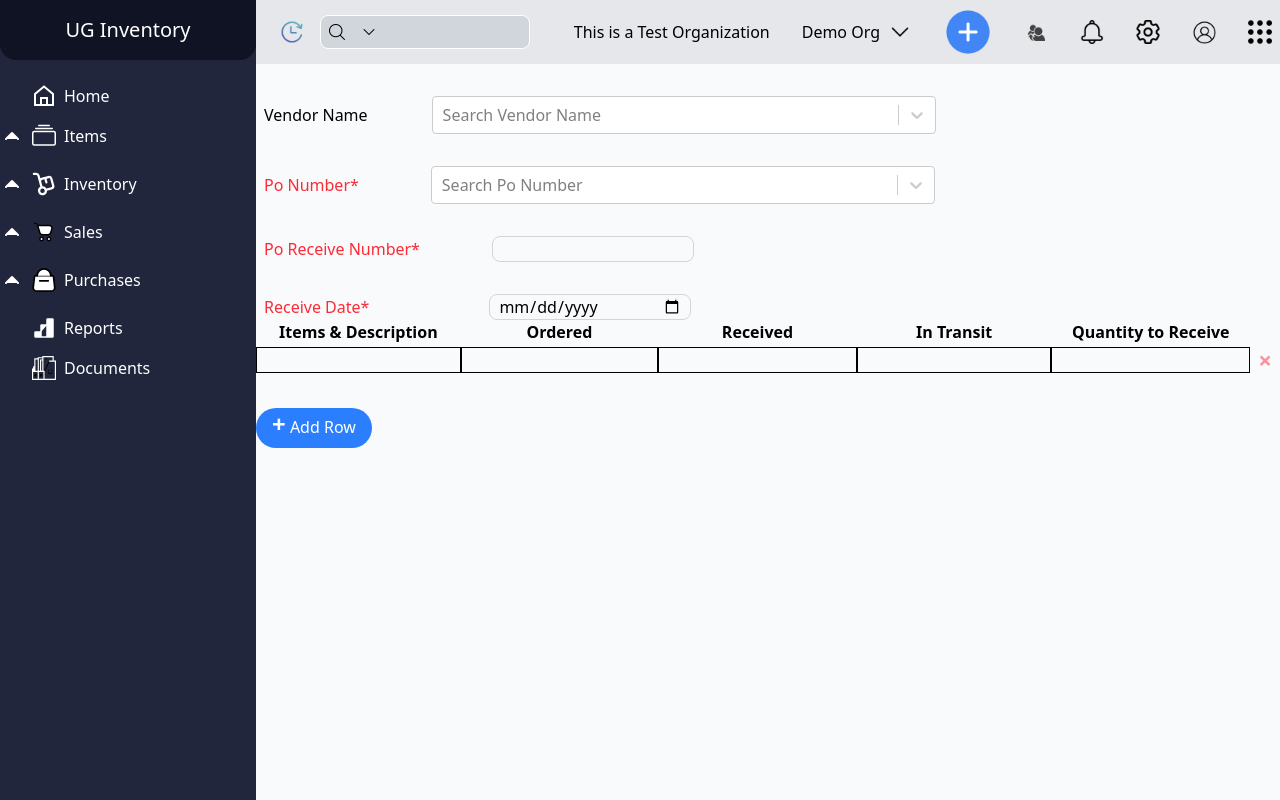
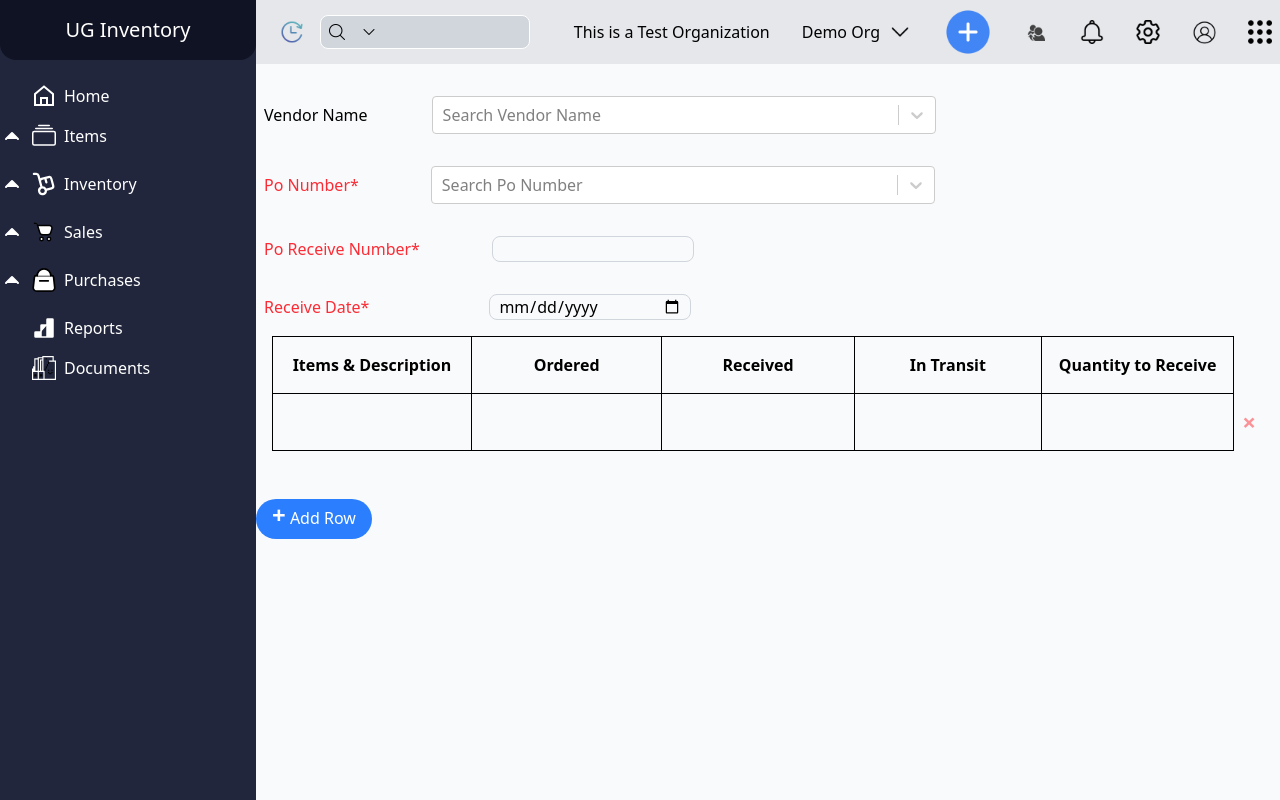
Before and after one commit to GowthamAbi/Inventory-FD-main, a React (Vite) app: page /inventory/purchasereceive/new in a window 1280 px wide. Built offline with nearby package versions, Linux system fonts and the light colour scheme; the HTML template or start-up script is replaced by a standard one.

Commit message:
po receive

```diff
--- a/src/components/SideBar/Purchases/Create/POReceive.jsx
+++ b/src/components/SideBar/Purchases/Create/POReceive.jsx
@@ -24,7 +24,7 @@ export default function POReceive() {
 
 const handleChange=(index,field,value)=>{
 
-const updatedRows =[...rows]
+const updatedRows =[...inputData]
 updatedRows[index][field]=value
 
 setInputData(updatedRows)
@@ -69,60 +69,60 @@ setInputData(updatedRows)
 
       {/* Items table */}
 
-      <table>
+      <table className='m-4'>
         <thead>
-          <tr>
-            <th>Items & Description</th>
-            <th>Ordered</th>
-            <th>Received</th>
-            <th>In Transit</th>
-            <th>Quantity to Receive</th>
+          <tr >
+            <th className='border py-4'>Items & Description</th>
+            <th className='border '>Ordered</th>
+            <th className='border '>Received</th>
+            <th className='border '>In Transit</th>
+            <th className='border '>Quantity to Receive</th>
           </tr>
         </thead>
         <tbody>
   {inputData.map((i, index) => (
-    <tr key={index}>
-      <td>
+    <tr key={index} >
+      <td className='border py-4'>
         <input
           value={i.item}
           onChange={(e) => handleChange(index, "item", e.target.value)}
-          className="border px-2 w-full"
+          className="outline-none  px-2 w-full"
         />
       </td>
 
-      <td>
+      <td className='border '>
         <input
           value={i.order}
           onChange={(e) => handleChange(index, "order", e.target.value)}
-          className="border px-2 w-full"
+          className="outline-none  px-2 w-full"
         />
       </td>
 
-      <td>
+      <td className='border '>
         <input
           value={i.receive}
           onChange={(e) => handleChange(index, "receive", e.target.value)}
-          className="border px-2 w-full"
+          className="outline-none  px-2 w-full"
         />
       </td>
 
-      <td>
+      <td className='border '>
         <input
           value={i.transit}
           onChange={(e) => handleChange(index, "transit", e.target.value)}
-          className="border px-2 w-full"
+          className="outline-none  px-2 w-full"
         />
       </td>
 
-      <td>
+      <td className='border '>
         <input
           value={i.qtyReceive}
           onChange={(e) => handleChange(index, "qtyReceive", e.target.value)}
-          className="border px-2 w-full"
+          className="outline-none px-2 w-full"
         />
       </td>
 
-      <td>
+      <td >
         <button
           type="button"
           onClick={() => handleRemove(index)}
```
